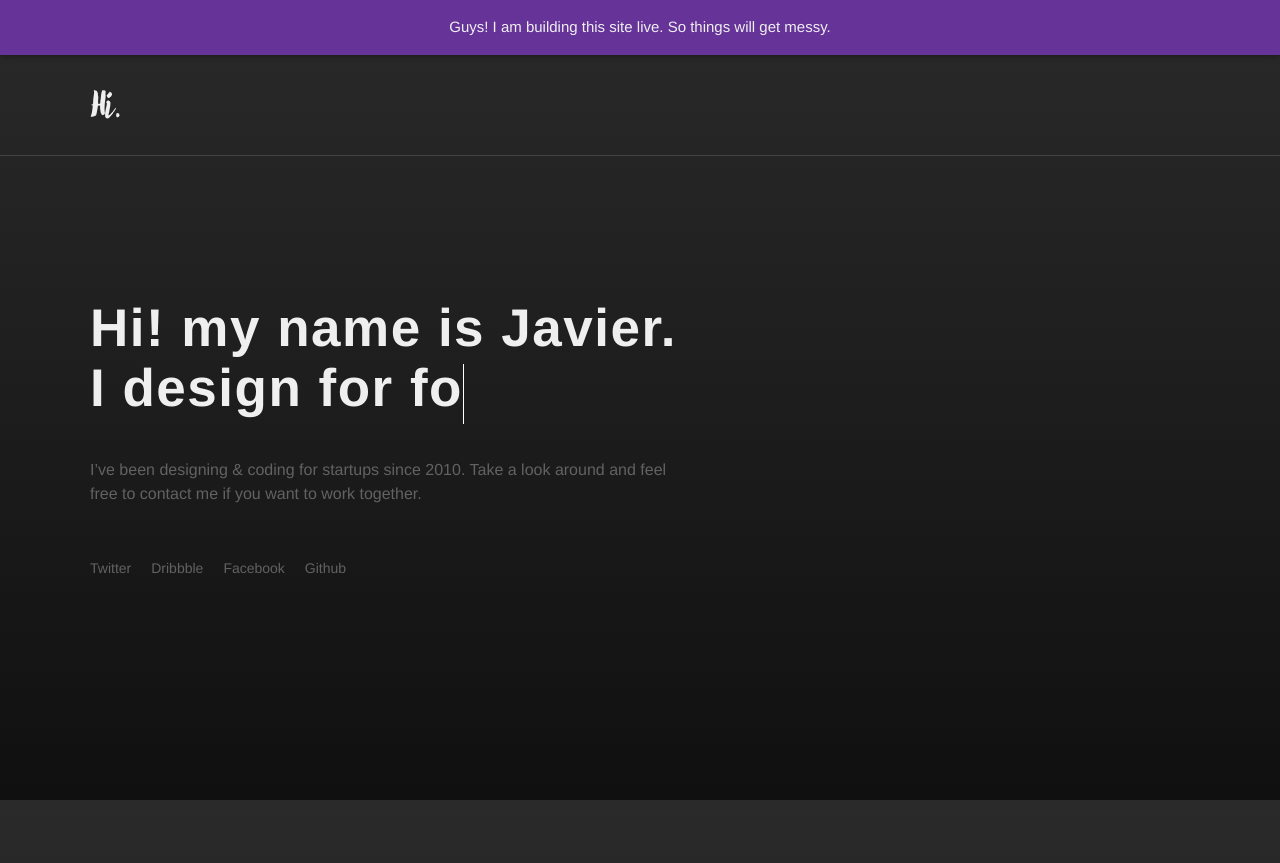
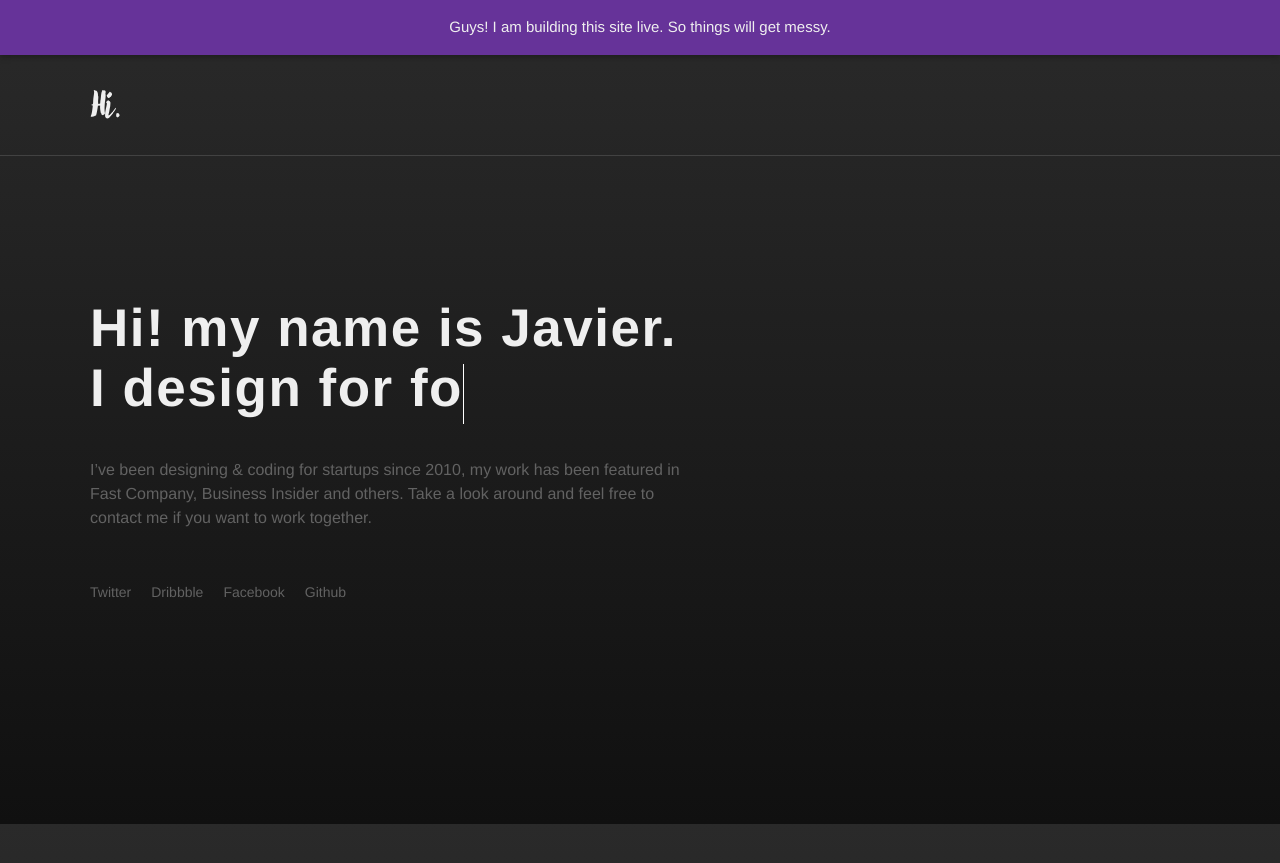
Before and after one commit to javierlocp/javierlocp.github.io, a Jekyll site: the page built from index.html, in a window 1280 px wide. Shown: the top 863 px of the page. Built offline with Jekyll 4.4.1, drawn with Linux system fonts in a browser that asks for light colours.

Commit message:
add text

```diff
--- a/index.html
+++ b/index.html
@@ -15,7 +15,7 @@
           <b>websites.</b>
        </span>
     </h1>
-      <p class="animated fadeInDown">I’ve been designing & coding for startups since 2010. Take a look around and feel free to contact me if you want to work together. </p>
+      <p class="animated fadeInDown">I’ve been designing &amp; coding for startups since 2010, my work has been featured in Fast Company, Business Insider and others. Take a look around and feel free to contact me if you want to work together. </p>
   </section>
 
   <ul class="social animated fadeInDown">
```
